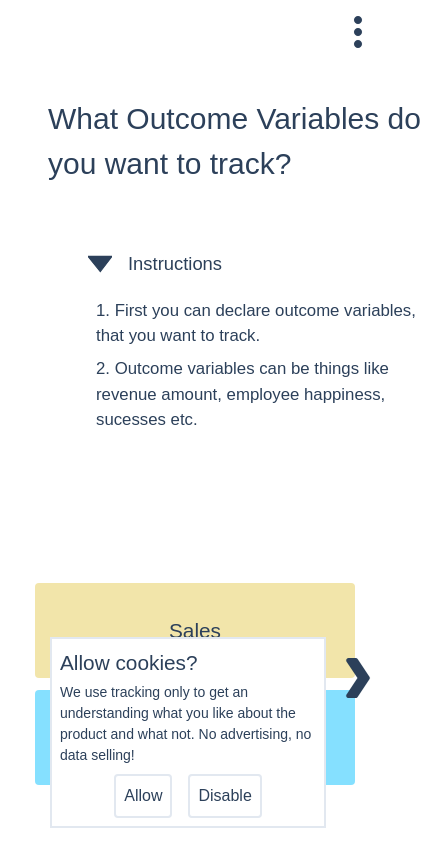
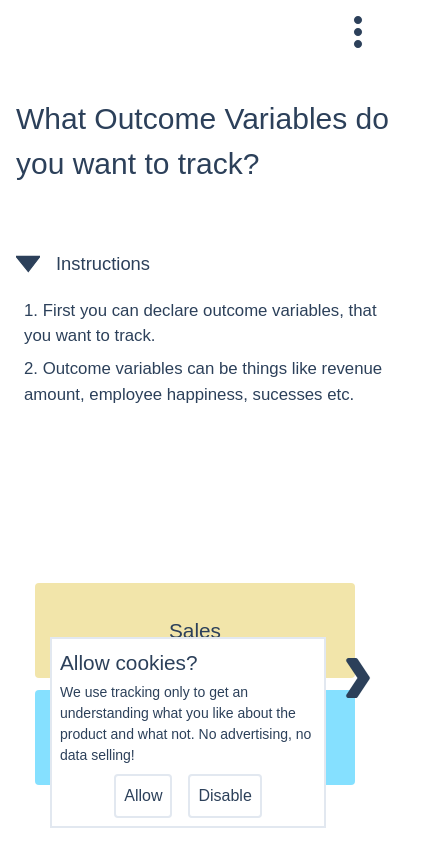
Before and after one commit to Maximilianwte/Simply-Scenario-Plan, a Vue app: page / in a window 390 px wide. Both pictures are taken after a click on the button "Start customizing the template". Shown: the top 844 px of the page, 432 px wide, since content can reach past the window. Built offline with nearby package versions, Linux system fonts and the light colour scheme; what vue-ua would draw is missing.

Commit message:
first try make mobile

```diff
--- a/src/main.css
+++ b/src/main.css
@@ -184,6 +184,10 @@ th {
 
 [tooltip-position$="-fxd"][tooltip-content] {
   position: fixed;
+}
+
+[tooltip-position$="-oth"][tooltip-content] {
+  color: #252525;
 }
 
 [tooltip-position][tooltip-content]::before {
--- a/src/views/app.vue
+++ b/src/views/app.vue
@@ -70,7 +70,7 @@
 
     <!-- ---- Overlay for Not built for mobile ---- -->
 
-    <div id="notBuildForMobile" v-if="getIfMobile"
+    <!-- <div id="notBuildForMobile" v-if="getIfMobile"
       class="fixed light w-2/3 z-20 flex mt-4 ml-4 py-4 shadow text-xl bg-bg rounded border-focus border-4">
       <svg class="w-20 mx-6" style="stroke-width: 0.8rem" version="1.0" xmlns="http://www.w3.org/2000/svg"
         viewBox="0 0 512 512">
@@ -82,7 +82,7 @@
       <h6 class="w-full">
         Note: The app is not built for mobile devices right now
       </h6>
-    </div>
+    </div> -->
 
     <!-- ---- Overlay for report bug & give feedback ---- -->
 
--- a/src/views/declareOutcomeVariables.vue
+++ b/src/views/declareOutcomeVariables.vue
@@ -1,13 +1,13 @@
 <template>
   <div id="declareOutcomeVariables" class="w-full md:ml-64 mt-64 md:mt-0 flex-col text-3xl">
-    <div id="header" class="absolute top-0 left-0 mt-24 ml-12 w-80">
+    <div id="header" class="absolute top-0 left-0 mt-24 ml-4 md:ml-12 md:w-80">
       <h2
         tooltip-content="Outcome variables can be things like revenue amount, employee happiness etc.. everything you want to track."
         tooltip-position="down"
       >
         What Outcome Variables do you want to track?
       </h2>
-      <toolOpen class="mt-16 ml-10" :data="['1. First you can declare outcome variables, that you want to track.', '2. Outcome variables can be things like revenue amount, employee happiness, sucesses etc.']" />
+      <toolOpen class="mt-16 md:ml-10" :data="['1. First you can declare outcome variables, that you want to track.', '2. Outcome variables can be things like revenue amount, employee happiness, sucesses etc.']" />
     </div>
     <div
       class="drop-zone flex-col w-72 h-screen text-2xl"
--- a/src/views/declareScenarioVariables.vue
+++ b/src/views/declareScenarioVariables.vue
@@ -15,14 +15,14 @@
         style="stroke: #cbd5e0; fill: none"
       />
     </svg>
-    <div id="header" class="top-0 left-0 mt-24 ml-12 w-80">
+    <div id="header" class="top-0 left-0 mt-24 ml-4 md:ml-12 sm:w-screen md:w-80">
       <h2
         tooltip-content="Scenarios can be all possible events that could occure. You can add & edit the scenarios and change the probability of occuring."
         tooltip-position="down"
       >
         What scenarios could happen to your business?
       </h2>
-            <toolOpen class="mt-16 ml-10" :data="['1. Here you can edit all scenarios that could affect your business or project.', '2. The scenario layers that span from left to right represent the time axis.', '3. So if you want to chain the likelihood of an event to another one happening before it in time, you can add another scenario layer and connect the scenarios by drag & drop.']" />
+            <toolOpen class="mt-16 md:ml-10" :data="['1. Here you can edit all scenarios that could affect your business or project.', '2. The scenario layers that span from left to right represent the time axis.', '3. So if you want to chain the likelihood of an event to another one happening before it in time, you can add another scenario layer and connect the scenarios by drag & drop.']" />
     </div>
     <!-- Var List Component -->
 
@@ -66,7 +66,7 @@
       id="nextUIStep"
       class="absolute right-0 centerY px-3 py-3 rounded-full text-2xl"
       tooltip-content="Finished adding scenarios? Look at your scenario dashboard."
-      tooltip-position="left-fxd"
+      tooltip-position="left"
       @click="moveUI('inc')"
     >
       <svg
--- a/src/views/home.vue
+++ b/src/views/home.vue
@@ -75,7 +75,7 @@
         </router-link>
         <p>The app is 100% free.</p>
       </div>
-      <div id="template" class="flex mt-64 border rounded">
+      <div id="template" class="md:flex mt-64 border rounded">
         <div class="left h-full md:w-1/4 border-r-2">
           <p class="mt-4 ml-4 mb-2 text-alternative">Templates</p>
           <ul @mouseleave="
--- a/src/views/outputs.vue
+++ b/src/views/outputs.vue
@@ -110,9 +110,9 @@
     <!-- UI Handling Buttons -->
 
     <div class="fixed left-0 top-0 h-screen">
-      <button id="backUIStep" class="absolute left-0 centerY px-3 py-3 rounded-full text-2xl"
+      <button id="backUIStep" class="fixed left-0 centerY px-3 py-3 rounded-full text-2xl"
         style="transform: rotateY(180deg)" tooltip-content="Go back to editing scenario variables."
-        tooltip-position="left-abs" @click="moveUI('dec')">
+        tooltip-position="left-oth" @click="moveUI('dec')">
         <svg class="w-10" viewBox="-74 0 362 362.667" xmlns="http://www.w3.org/2000/svg">
           <path
             d="M213.668 181.332c0 4.27-1.281 8.535-3.629 11.734l-106.664 160c-3.84 5.762-10.242 9.602-17.707 9.602h-64c-11.734 0-21.336-9.602-21.336-21.336 0-4.266 1.281-8.531 3.629-11.73l98.773-148.27L3.961 33.066C1.613 29.867.332 25.602.332 21.332.332 9.602 9.934 0 21.668 0h64c7.465 0 13.867 3.84 17.707 9.602l106.664 160c2.348 3.199 3.629 7.464 3.629 11.73zm0 0" />
```
Also changed, not shown: src/components/textOutput.vue (+6 -3 lines).
